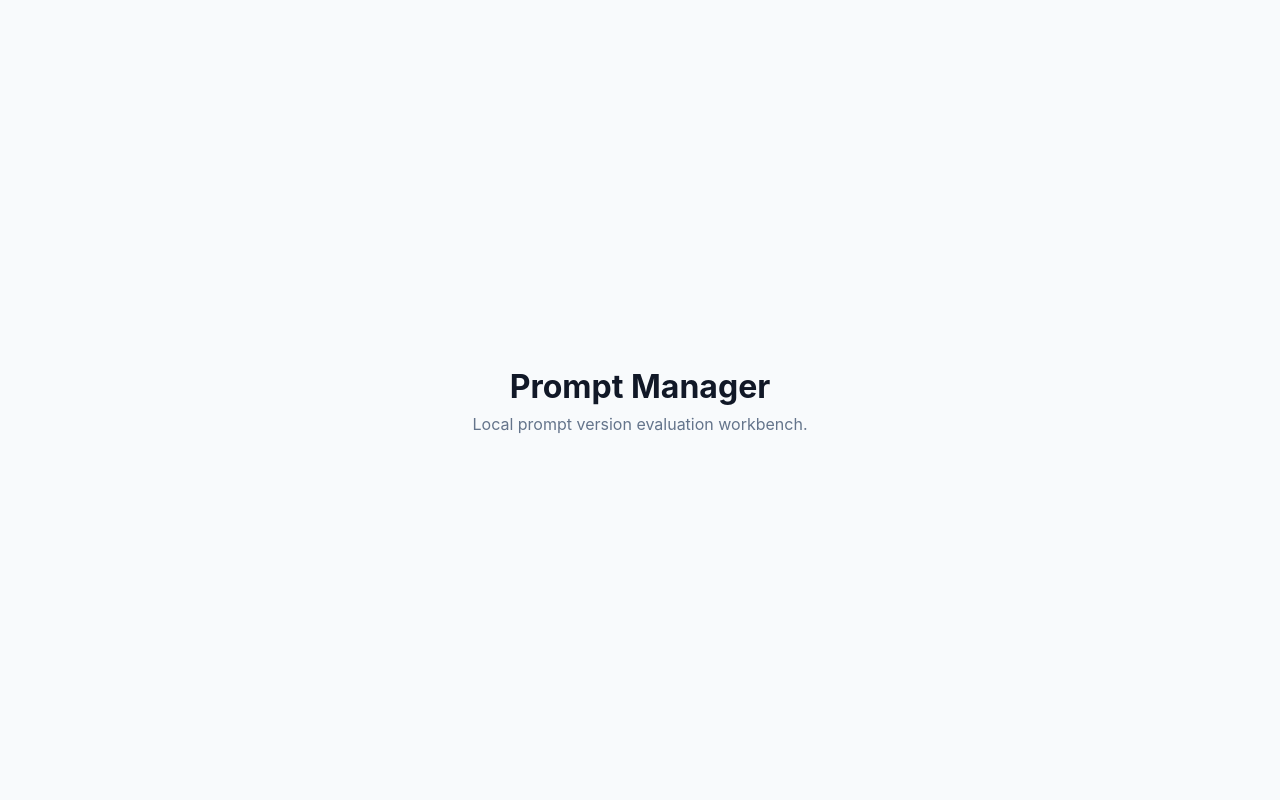
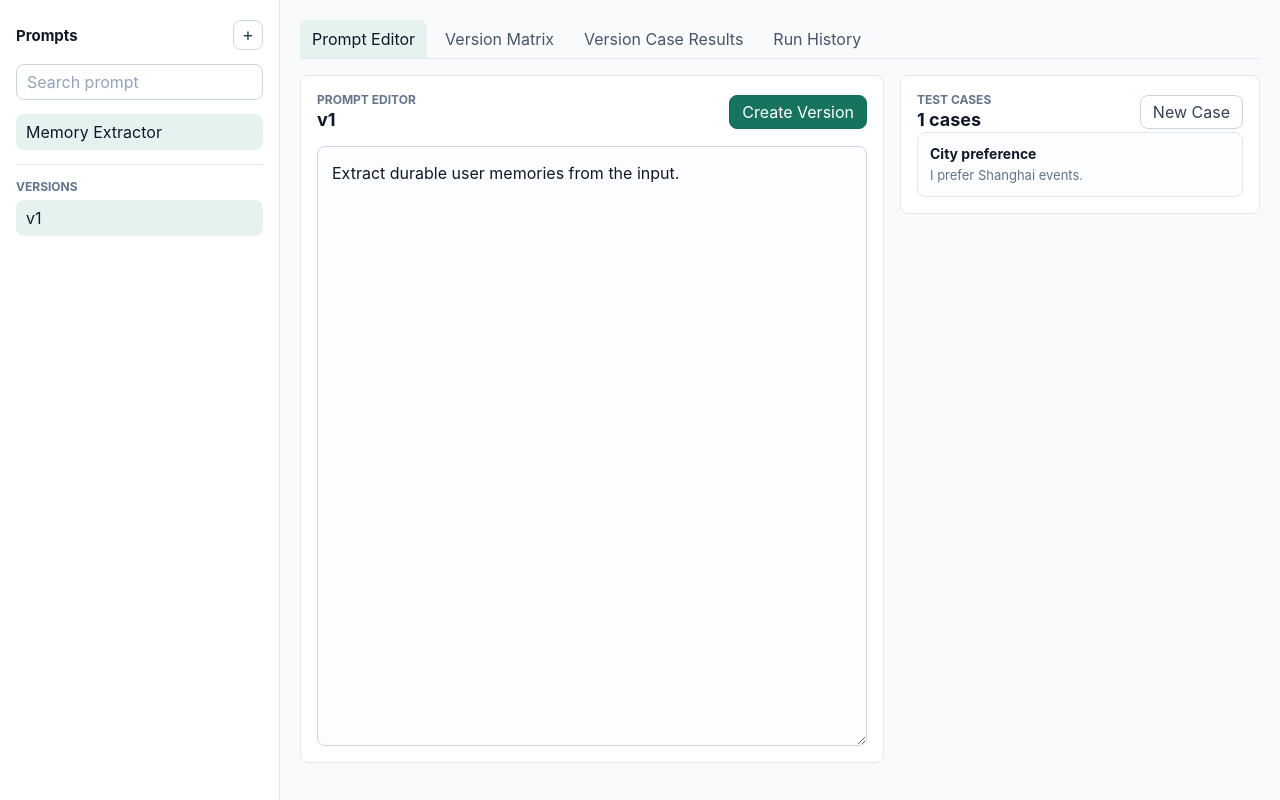
Before and after one commit to tsunami0711/prompt_manager, a React (Vite) app: page / in a window 1280 px wide. Built offline with nearby package versions, Linux system fonts and the light colour scheme.

Commit message:
feat: add prompt workspace shell

```diff
--- a/src/App.tsx
+++ b/src/App.tsx
@@ -1,9 +1,73 @@
+import { useMemo, useState } from "react";
+import { CaseManager } from "./components/CaseManager";
+import { PromptEditor } from "./components/PromptEditor";
+import { Sidebar } from "./components/Sidebar";
+import { Tabs, type WorkspaceTab } from "./components/Tabs";
+import type { PromptRecord, PromptVersionRecord, TestCaseRecord } from "./types";
+
+const prompts: PromptRecord[] = [
+  { id: "p1", name: "Memory Extractor", description: "Extract durable memories" }
+];
+
+const initialVersions: PromptVersionRecord[] = [
+  {
+    id: "v1",
+    promptId: "p1",
+    versionName: "v1",
+    content: "Extract durable user memories from the input.",
+    note: null
+  }
+];
+
+const cases: TestCaseRecord[] = [
+  {
+    id: "c1",
+    promptId: "p1",
+    title: "City preference",
+    input: "I prefer Shanghai events.",
+    tags: "memory",
+    note: null,
+    enabled: true
+  }
+];
+
 export default function App() {
+  const [activeTab, setActiveTab] = useState<WorkspaceTab>("editor");
+  const [selectedPromptId, setSelectedPromptId] = useState("p1");
+  const [selectedVersionId, setSelectedVersionId] = useState("v1");
+  const [versions, setVersions] = useState(initialVersions);
+
+  const selectedVersion = useMemo(
+    () => versions.find((version) => version.id === selectedVersionId) ?? null,
+    [selectedVersionId, versions]
+  );
+
+  function updateVersionContent(content: string) {
+    setVersions((current) =>
+      current.map((version) =>
+        version.id === selectedVersionId ? { ...version, content } : version
+      )
+    );
+  }
+
   return (
-    <main className="app-shell">
-      <section className="empty-state">
-        <h1>Prompt Manager</h1>
-        <p>Local prompt version evaluation workbench.</p>
+    <main className="app-layout">
+      <Sidebar
+        prompts={prompts}
+        versions={versions}
+        selectedPromptId={selectedPromptId}
+        selectedVersionId={selectedVersionId}
+        onSelectPrompt={setSelectedPromptId}
+        onSelectVersion={setSelectedVersionId}
+      />
+      <section className="workspace">
+        <Tabs active={activeTab} onChange={setActiveTab} />
+        {activeTab === "editor" && (
+          <div className="editor-grid">
+            <PromptEditor version={selectedVersion} onContentChange={updateVersionContent} />
+            <CaseManager cases={cases} />
+          </div>
+        )}
       </section>
     </main>
   );
--- /dev/null
+++ b/src/components/CaseManager.tsx
@@ -0,0 +1,23 @@
+import type { TestCaseRecord } from "../types";
+
+export function CaseManager({ cases }: { cases: TestCaseRecord[] }) {
+  return (
+    <section className="panel">
+      <div className="panel-header">
+        <div>
+          <p className="eyebrow">Test Cases</p>
+          <h2>{cases.length} cases</h2>
+        </div>
+        <button className="button">New Case</button>
+      </div>
+      <div className="case-list">
+        {cases.map((testCase) => (
+          <article key={testCase.id} className="case-row">
+            <strong>{testCase.title}</strong>
+            <span>{testCase.input}</span>
+          </article>
+        ))}
+      </div>
+    </section>
+  );
+}
--- /dev/null
+++ b/src/components/PromptEditor.tsx
@@ -0,0 +1,30 @@
+import type { PromptVersionRecord } from "../types";
+
+interface PromptEditorProps {
+  version: PromptVersionRecord | null;
+  onContentChange: (content: string) => void;
+}
+
+export function PromptEditor({ version, onContentChange }: PromptEditorProps) {
+  if (!version) {
+    return <section className="panel empty-panel">Select a prompt version to edit.</section>;
+  }
+
+  return (
+    <section className="panel prompt-editor">
+      <div className="panel-header">
+        <div>
+          <p className="eyebrow">Prompt Editor</p>
+          <h2>{version.versionName}</h2>
+        </div>
+        <button className="button primary">Create Version</button>
+      </div>
+      <textarea
+        className="prompt-textarea"
+        aria-label="Prompt content"
+        value={version.content}
+        onChange={(event) => onContentChange(event.target.value)}
+      />
+    </section>
+  );
+}
--- /dev/null
+++ b/src/components/Sidebar.tsx
@@ -0,0 +1,56 @@
+import type { PromptRecord, PromptVersionRecord } from "../types";
+
+interface SidebarProps {
+  prompts: PromptRecord[];
+  versions: PromptVersionRecord[];
+  selectedPromptId: string | null;
+  selectedVersionId: string | null;
+  onSelectPrompt: (id: string) => void;
+  onSelectVersion: (id: string) => void;
+}
+
+export function Sidebar({
+  prompts,
+  versions,
+  selectedPromptId,
+  selectedVersionId,
+  onSelectPrompt,
+  onSelectVersion
+}: SidebarProps) {
+  return (
+    <aside className="sidebar">
+      <div className="sidebar-header">
+        <strong>Prompts</strong>
+        <button className="icon-button" aria-label="New prompt">
+          +
+        </button>
+      </div>
+      <input className="input" placeholder="Search prompt" />
+      <div className="sidebar-list">
+        {prompts.map((prompt) => (
+          <button
+            key={prompt.id}
+            className={prompt.id === selectedPromptId ? "sidebar-item selected" : "sidebar-item"}
+            onClick={() => onSelectPrompt(prompt.id)}
+          >
+            <span>{prompt.name}</span>
+          </button>
+        ))}
+      </div>
+      {selectedPromptId && (
+        <div className="version-list">
+          <p className="eyebrow">Versions</p>
+          {versions.map((version) => (
+            <button
+              key={version.id}
+              className={version.id === selectedVersionId ? "version-item selected" : "version-item"}
+              onClick={() => onSelectVersion(version.id)}
+            >
+              {version.versionName}
+            </button>
+          ))}
+        </div>
+      )}
+    </aside>
+  );
+}
--- /dev/null
+++ b/src/components/Tabs.tsx
@@ -0,0 +1,30 @@
+export type WorkspaceTab = "editor" | "matrix" | "results" | "history";
+
+const labels: Record<WorkspaceTab, string> = {
+  editor: "Prompt Editor",
+  matrix: "Version Matrix",
+  results: "Version Case Results",
+  history: "Run History"
+};
+
+export function Tabs({
+  active,
+  onChange
+}: {
+  active: WorkspaceTab;
+  onChange: (tab: WorkspaceTab) => void;
+}) {
+  return (
+    <nav className="tabs">
+      {(Object.keys(labels) as WorkspaceTab[]).map((tab) => (
+        <button
+          key={tab}
+          className={active === tab ? "tab active" : "tab"}
+          onClick={() => onChange(tab)}
+        >
+          {labels[tab]}
+        </button>
+      ))}
+    </nav>
+  );
+}
--- a/src/styles.css
+++ b/src/styles.css
@@ -23,24 +23,259 @@ select {
   font: inherit;
 }
 
-.app-shell {
+.button,
+.icon-button,
+.sidebar-item,
+.version-item,
+.tab {
+  border: 0;
+  cursor: pointer;
+}
+
+.app-layout {
+  display: grid;
+  grid-template-columns: 280px minmax(0, 1fr);
   min-height: 100vh;
   background: #f8fafc;
 }
 
-.empty-state {
-  display: grid;
+.sidebar {
+  display: flex;
+  flex-direction: column;
+  gap: 14px;
   min-height: 100vh;
-  place-content: center;
-  text-align: center;
+  padding: 20px 16px;
+  border-right: 1px solid #e2e8f0;
+  background: #ffffff;
 }
 
-.empty-state h1 {
-  margin: 0 0 8px;
-  font-size: 32px;
+.sidebar-header,
+.panel-header {
+  display: flex;
+  align-items: center;
+  justify-content: space-between;
+  gap: 16px;
 }
 
-.empty-state p {
+.sidebar-header strong {
+  font-size: 15px;
+}
+
+.input {
+  width: 100%;
+  height: 36px;
+  padding: 0 10px;
+  border: 1px solid #cbd5e1;
+  border-radius: 8px;
+  color: #111827;
+  background: #ffffff;
+}
+
+.input::placeholder {
+  color: #94a3b8;
+}
+
+.sidebar-list,
+.version-list,
+.case-list {
+  display: flex;
+  flex-direction: column;
+  gap: 8px;
+}
+
+.sidebar-list {
+  padding-bottom: 14px;
+  border-bottom: 1px solid #e2e8f0;
+}
+
+.version-list {
+  gap: 6px;
+}
+
+.sidebar-item,
+.version-item {
+  width: 100%;
+  min-height: 36px;
+  padding: 8px 10px;
+  border-radius: 8px;
+  color: #334155;
+  background: transparent;
+  text-align: left;
+}
+
+.sidebar-item span {
+  display: block;
+  overflow: hidden;
+  text-overflow: ellipsis;
+  white-space: nowrap;
+}
+
+.sidebar-item:hover,
+.version-item:hover,
+.tab:hover {
+  background: #f1f5f9;
+}
+
+.sidebar-item.selected,
+.version-item.selected,
+.tab.active {
+  color: #0f172a;
+  background: #e6f2ef;
+}
+
+.workspace {
+  min-width: 0;
+  padding: 20px;
+}
+
+.tabs {
+  display: flex;
+  flex-wrap: wrap;
+  gap: 6px;
+  margin-bottom: 16px;
+  border-bottom: 1px solid #e2e8f0;
+}
+
+.tab {
+  min-height: 38px;
+  padding: 0 12px;
+  border-radius: 8px 8px 0 0;
+  color: #475569;
+  background: transparent;
+  white-space: nowrap;
+}
+
+.editor-grid {
+  display: grid;
+  grid-template-columns: minmax(0, 1fr) 360px;
+  gap: 16px;
+  align-items: start;
+}
+
+.panel {
+  min-width: 0;
+  padding: 16px;
+  border: 1px solid #e2e8f0;
+  border-radius: 8px;
+  background: #ffffff;
+}
+
+.empty-panel {
+  display: grid;
+  min-height: 240px;
+  place-items: center;
   margin: 0;
   color: #64748b;
 }
+
+.prompt-editor {
+  display: flex;
+  flex-direction: column;
+  gap: 14px;
+  min-height: calc(100vh - 112px);
+}
+
+.panel-header h2 {
+  margin: 2px 0 0;
+  overflow-wrap: anywhere;
+  font-size: 18px;
+  line-height: 1.25;
+}
+
+.eyebrow {
+  margin: 0;
+  color: #64748b;
+  font-size: 12px;
+  font-weight: 700;
+  letter-spacing: 0;
+  text-transform: uppercase;
+}
+
+.button {
+  min-height: 34px;
+  padding: 0 12px;
+  border: 1px solid #cbd5e1;
+  border-radius: 8px;
+  color: #334155;
+  background: #ffffff;
+  white-space: nowrap;
+}
+
+.button:hover {
+  border-color: #94a3b8;
+  background: #f8fafc;
+}
+
+.button.primary {
+  border-color: #166b5b;
+  color: #ffffff;
+  background: #16735f;
+}
+
+.button.primary:hover {
+  border-color: #105846;
+  background: #105f4d;
+}
+
+.icon-button {
+  display: inline-grid;
+  width: 30px;
+  height: 30px;
+  place-items: center;
+  border: 1px solid #cbd5e1;
+  border-radius: 8px;
+  color: #334155;
+  background: #ffffff;
+  font-size: 18px;
+  line-height: 1;
+}
+
+.icon-button:hover {
+  border-color: #94a3b8;
+  background: #f8fafc;
+}
+
+.prompt-textarea {
+  flex: 1;
+  width: 100%;
+  min-height: 460px;
+  padding: 14px;
+  resize: vertical;
+  border: 1px solid #cbd5e1;
+  border-radius: 8px;
+  color: #111827;
+  background: #fbfdff;
+  line-height: 1.5;
+}
+
+.prompt-textarea:focus,
+.input:focus {
+  outline: 2px solid #98d7c8;
+  outline-offset: 1px;
+  border-color: #16735f;
+}
+
+.case-row {
+  display: grid;
+  gap: 4px;
+  padding: 12px;
+  border: 1px solid #e2e8f0;
+  border-radius: 8px;
+  background: #fbfdff;
+}
+
+.case-row strong,
+.case-row span {
+  min-width: 0;
+  overflow-wrap: anywhere;
+}
+
+.case-row strong {
+  font-size: 14px;
+}
+
+.case-row span {
+  color: #64748b;
+  font-size: 13px;
+  line-height: 1.45;
+}
```
Also changed, not shown: src/types.ts (+4 -4 lines), 1 other file (tests, documents, lock files or other folders).
